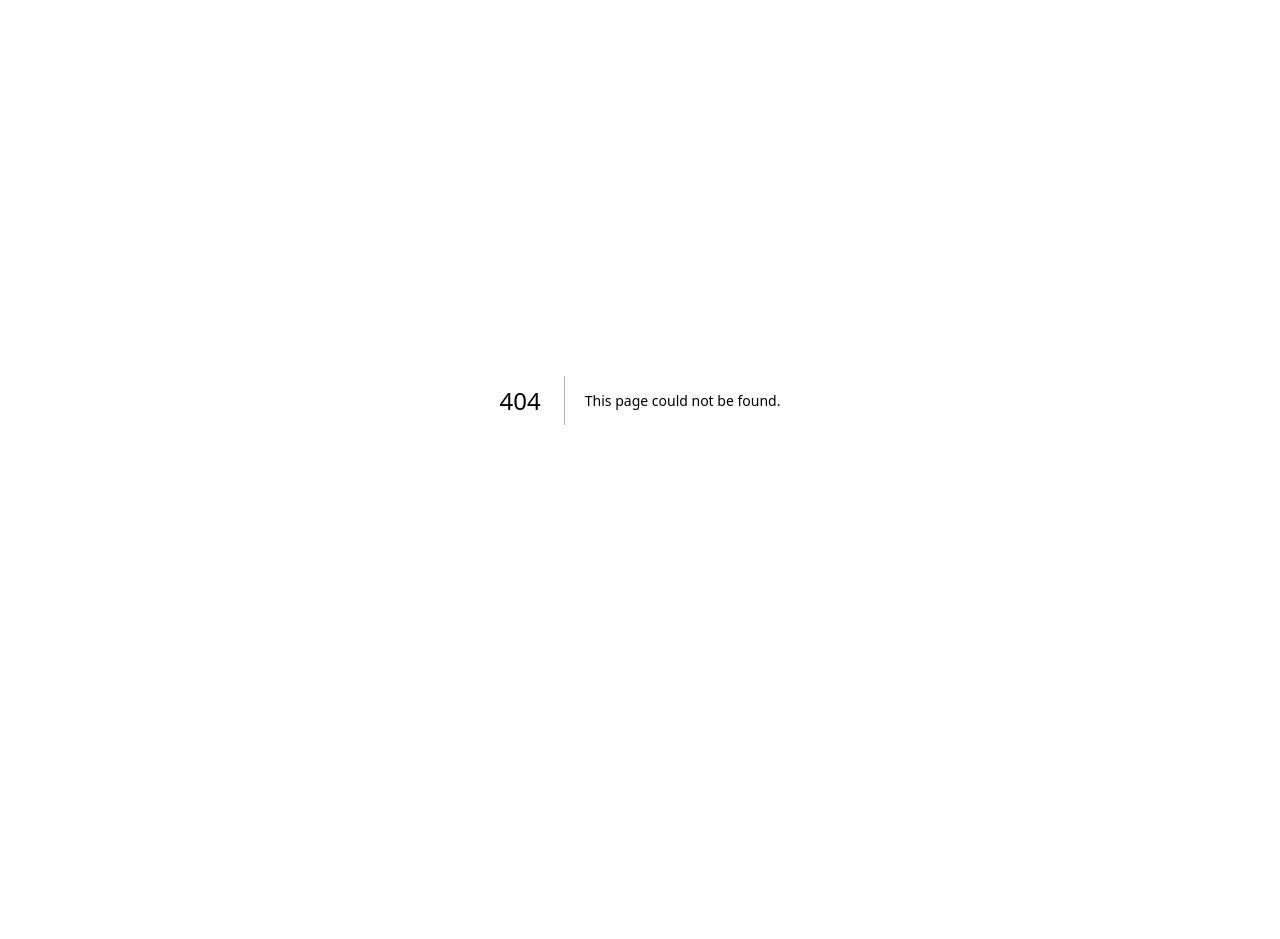
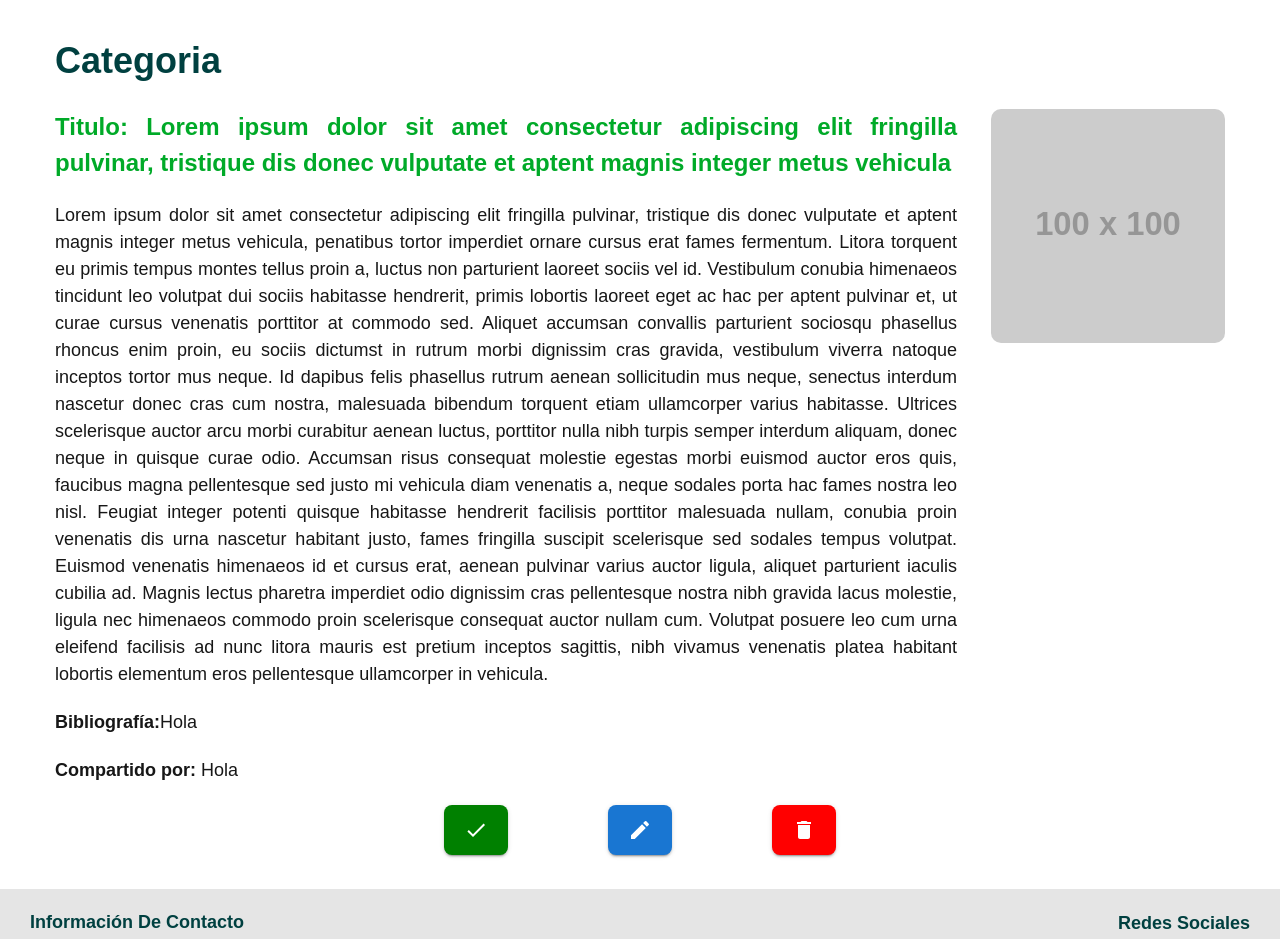
Before and after one commit to PROMASCOTA-TIC/Frontend-Administrator, a Next.js app: page /gestionContenido/enlacesInteres/porPublicar/articulo in a window 1280 px wide. Before the commit this address had no page. Shown: the top 939 px of the page. Before the commit the page ends 800 px from the top, so only its background shows below. Built offline with nearby package versions, Linux system fonts and the light colour scheme.

Commit message:
feat: Añadir boton check y añadir paginas de seccion por publicar de la seccion Enlaces de interes

```diff
--- /dev/null
+++ b/src/app/gestionContenido/enlacesInteres/porPublicar/articulo/editar/page.tsx
@@ -0,0 +1,25 @@
+import PieDePagina from "@/components/ui/footer/PieDePagina";
+import { Box } from "@mui/material";
+import EntradaArticulo from "@/components/gestionContenido/EntradaArticulo";
+import Btn_GuardarCancelar from "@/components/gestionContenido/barraBotones/Btn_GuardarCancelar";
+
+const page = () => {
+    return (
+        <div>
+            <Box
+                className='flex-column'
+                sx={{
+                    padding: '34px 55px',
+                    gap: '21px'
+                }}
+            >
+                <h1 className='h1-bold txtcolor-primary'>Categoria</h1>
+                <EntradaArticulo />
+                <Btn_GuardarCancelar />
+            </Box>
+            <PieDePagina />
+        </div>
+    );
+}
+
+export default page
--- /dev/null
+++ b/src/app/gestionContenido/enlacesInteres/porPublicar/articulo/page.tsx
@@ -0,0 +1,27 @@
+"use client";
+
+import PieDePagina from "@/components/ui/footer/PieDePagina";
+import EntradaArticulo from "../../../../../components/gestionContenido/EntradaArticulo";
+import { Box } from "@mui/material";
+import Btn_PorPublicar from "@/components/gestionContenido/barraBotones/Btn_PorPublicar";
+
+const page = () => {
+    return (
+        <div>
+            <Box
+                className='flex-column'
+                sx={{
+                    padding: '34px 55px',
+                    gap: '21px'
+                }}
+            >
+                <h1 className='h1-bold txtcolor-primary'>Categoria</h1>
+                <EntradaArticulo />
+                <Btn_PorPublicar />
+            </Box>
+            <PieDePagina />
+        </div>
+    );
+}
+
+export default page
--- /dev/null
+++ b/src/app/gestionContenido/enlacesInteres/porPublicar/page.tsx
@@ -0,0 +1,40 @@
+import ArticulosConFoto from '@/components/gestionContenido/ArticulosConFoto';
+import EI_Filtro from '@/components/gestionContenido/filtros/EI_Filtro'
+import PieDePagina from '@/components/ui/footer/PieDePagina';
+import React from 'react'
+
+const articulos = [
+    {
+        id: 1,
+        titulo: 'Título del Artículo 1 ',
+        descripcion: 'Lorem ipsum dolor sit amet consectetur adipiscing elit nulla, lectus feugiat tristique per dui erat nullam posuere conubia, interdum parturient tempor quam aliquet dictumst cubilia. Iaculis risus quisque duis fusce sem vestibulum odio, penatibus nibh euismod dictum sodales porta laoreet, class orci venenatis porttitor tortor curae. Aliquet faucibus volutpat laoreet parturient erat feugiat blandit habitant penatibus quisque lacus augue nascetur proin primis, pretium nam accumsan gravida rhoncus ligula ac vivamus arcu quis eu praesent massa risus.',
+        link: '/articulo/1',
+        imagen: 'https://via.placeholder.com/100', // Usa una imagen de prueba
+    },
+    {
+        id: 2,
+        titulo: 'Título del Artículo 2',
+        descripcion: 'Descripción del Artículo 2Lorem ipsum dolor sit amet consectetur adipiscing elit nulla, lectus feugiat tristique per dui erat nullam posuere conubia, interdum parturient tempor quam aliquet dictumst cubilia. Iaculis risus quisque duis fusce sem vestibulum odio, penatibus nibh euismod dictum sodales porta laoreet, class orci venenatis porttitor tortor curae. Aliquet faucibus volutpat laoreet parturient erat feugiat blandit habitant penatibus quisque lacus augue nascetur proin primis, pretium nam accumsan gravida rhoncus ligula ac vivamus arcu quis eu praesent massa risus.',
+        link: '/articulo/2',
+        imagen: 'https://via.placeholder.com/100',
+    },
+    {
+        id: 3,
+        titulo: 'Título del Artículo 3',
+        descripcion: 'Lorem ipsum dolor sit amet consectetur adipiscing elit nulla, lectus feugiat tristique per dui erat nullam posuere conubia, interdum parturient tempor quam aliquet dictumst cubilia. Iaculis risus quisque duis fusce sem vestibulum odio, penatibus nibh euismod dictum sodales porta laoreet, class orci venenatis porttitor tortor curae. Aliquet faucibus volutpat laoreet parturient erat feugiat blandit habitant penatibus quisque lacus augue nascetur proin primis, pretium nam accumsan gravida rhoncus ligula ac vivamus arcu quis eu praesent massa risus.',
+        link: '/articulo/3',
+        imagen: 'https://via.placeholder.com/100',
+    },
+];
+
+const page = () => {
+  return (
+    <div>
+        <EI_Filtro />
+        <ArticulosConFoto articulos={articulos} />
+        <PieDePagina />
+    </div>
+  )
+}
+
+export default page
--- a/src/components/gestionContenido/barraBotones/Btn_PorPublicar.tsx
+++ b/src/components/gestionContenido/barraBotones/Btn_PorPublicar.tsx
@@ -1,7 +1,10 @@
+"use client";
+
 import { Box } from '@mui/material'
 import React from 'react'
 import BotonEditar from '../botones/BotonEditar'
 import BotonEliminar from '../botones/BotonEliminar'
+import BotonCheck from '../botones/BotonCheck'
 
 const Btn_PorPublicar = () => {
 
@@ -20,6 +23,8 @@ const Btn_PorPublicar = () => {
                 },
             }}
         >
+            <BotonCheck mensaje="Enlace de interés publicado con éxito." />
+
             <BotonEditar
                 link="https://example.com"
             />
--- a/src/components/gestionContenido/botones/BotonCheck.tsx
+++ b/src/components/gestionContenido/botones/BotonCheck.tsx
@@ -1,23 +1,67 @@
-import React from 'react'
+"use client";
 
-const BotonCheck = () => {
+import React, { useState } from 'react';
+import Button from '@mui/material/Button';
+import Snackbar from '@mui/material/Snackbar';
+import Alert from '@mui/material/Alert';
+import { Check } from '@mui/icons-material';
+
+interface BotonCheckProps {
+    mensaje: string;  // Definimos la prop mensaje
+}
+
+const BotonCheck: React.FC<BotonCheckProps> = ({ mensaje }) => {
+    const [open, setOpen] = useState(false);
+
+    const handleClick = () => {
+        setOpen(true); // Abrir Snackbar al hacer clic
+    };
+
+    const handleClose = (event?: React.SyntheticEvent | Event, reason?: string) => {
+        if (reason === 'clickaway') {
+            return;
+        }
+        setOpen(false); // Cerrar Snackbar
+    };
+
     return (
+        <>
             <Button
                 variant="contained"
-            onClick={handleOpenPositive}
+                onClick={handleClick} // Agregamos el evento onClick aquí
                 sx={{
-                backgroundColor: green[500],  // Color verde del botón
-                color: 'white',                // Color del ícono
-                borderRadius: '8px',          // Bordes redondeados
-                '&:hover': {
-                    backgroundColor: green[700], // Color al pasar el mouse por encima
-                },
-                padding: '8px 12px',          // Ajusta el tamaño del botón
+                    width: { xs: '100%', md: 'auto' }, // Ajusta el ancho según el tamaño de pantalla
+                    height: { xs: '40px', md: '50px' },
+                    backgroundColor: 'green',
+                    color: 'white',
+                    borderRadius: '8px',
+                    padding: '8px 12px',
                 }}
             >
                 <Check />
             </Button>
-    )
-}
+            <Snackbar
+                open={open}
+                autoHideDuration={4000}
+                onClose={handleClose}
+                anchorOrigin={{ vertical: 'top', horizontal: 'center' }}
+            >
+                <Alert
+                    onClose={handleClose}
+                    severity="success"
+                    sx={{
+                        width: '100%',
+                        textAlign: 'center', // Centrar el texto
+                        fontSize: '18px', // Cambiar el tamaño de la fuente
+                        fontWeight: 'bold', // Cambiar el grosor de la letra
+                        fontFamily: 'Arial, sans-serif', // Cambiar la fuente
+                    }}
+                >
+                    {mensaje} {/* Usamos el prop mensaje aquí */}
+                </Alert>
+            </Snackbar>
+        </>
+    );
+};
 
-export default BotonCheck
+export default BotonCheck;
```
Lines whose indentation alone changed are shown as unchanged.
